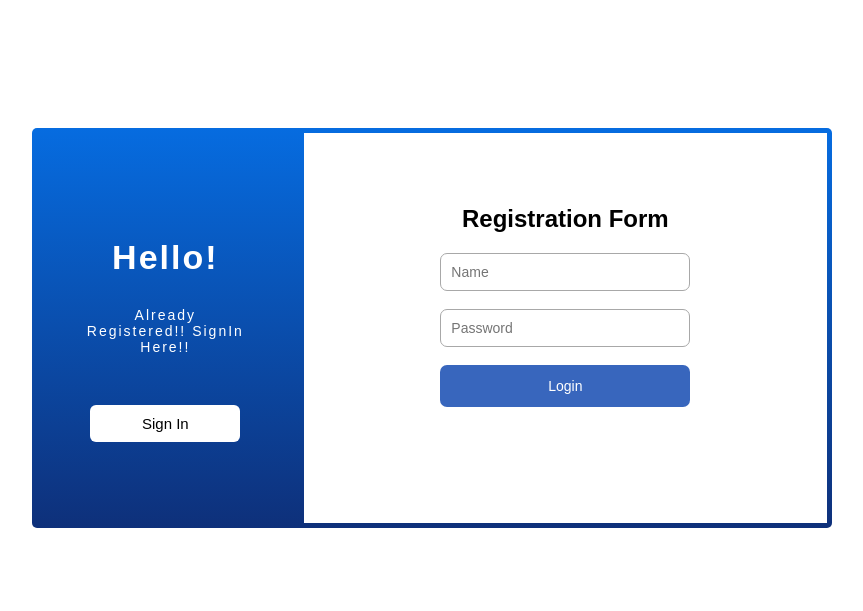
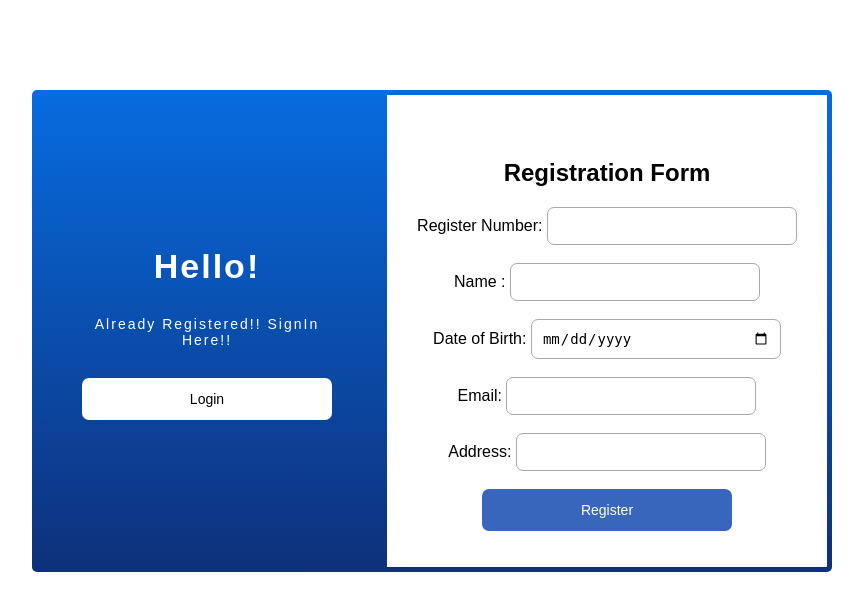
Before and after one commit to Sanju-S-S/ProjectPhp, a PHP site: page /signup.html in a window 1280 px wide. Shown: the top 611 px of the page, without its empty margins (208-1071 px from the left). Run offline with PHP 8.4, Linux system fonts and the light colour scheme.

Commit message:
Login and Signup

```diff
--- a/signup.html
+++ b/signup.html
@@ -7,11 +7,12 @@
         <div class="container">
                             <!--Data or Content-->
             <div class="box-1">
-                <div class="content-holder">
+                <div class="content-holder1">
                     <h2>Hello!</h2>
                     <p>Already Registered!! SignIn Here!!</p>
-                    <button class="button-1" onclick="signin()">Sign In</button>
-                    <button class="button-2" onclick="login()">Login</button>
+                    <form action="login.html">
+                        <input type="submit" class="signup-button" value="Login">
+                    </form>
                 </div>
             </div>
 
@@ -20,11 +21,33 @@
             <div class="box-2">
                 <div class="login-form-container">
                     <h1>Registration Form</h1>
-                    <input type="text" placeholder="Name" class="input-field">
-                    <br><br>
-                    <input type="password" placeholder="Password" class="input-field">
-                    <br><br>
-                    <button class="login-button" type="button">Login</button>
+                        <form name="f1" action = "insert.php" onsubmit = "return validation()" method = "POST">
+                            <table>
+                                <tr>
+                                    <label> Register Number: </label>
+                                    <input type = "text,hidden" id ="registerno" name  = "registerno" class="input-field"/>
+                                </tr> <br><br>
+                                <tr>
+                                    <label> Name : </label>
+                                    <input type = "text,hidden" id ="name" name  = "name" class="input-field"/>
+                                </tr> <br><br>
+                                <tr>
+                                    <label> Date of Birth: </label>
+                                    <input type = "date" id ="dob" name  = "dob" class="input-field"/>
+                                </tr> <br><br>
+                                <tr>
+                                    <label> Email: </label>
+                                    <input type = "text" id ="email" name  = "email" class="input-field"/>
+                                </tr> <br><br>
+                                <tr>
+                                    <label> Address: </label>
+                                    <input type = "text" id ="address" name  = "address" class="input-field"/>
+                                </tr> <br><br>
+                                <p>
+                                    <input type =  "submit" id = "btn" value = "Register" class="login-button" />
+                                </p> <br><br>
+                            </table>
+                        </form>
                 </div>
 
 
--- a/styles.css
+++ b/styles.css
@@ -14,9 +14,21 @@ body{
     background-color: red;
     background: linear-gradient(to bottom, rgb(6, 108, 224),  rgb(14, 48, 122));
     width: 800px;
-    height: 400px;
-    margin: 10% auto;;
+    height: fit-content;
+    margin: 7% auto;;
     border-radius: 5px;
+
+}
+
+.content-holder1
+{
+    text-align: center;
+    color: white;
+    font-size: 14px;
+    font-weight: lighter;
+    letter-spacing: 2px;
+    margin-top: 25%;
+    padding: 50px;
 }
 
 .content-holder
@@ -26,7 +38,7 @@ body{
     font-size: 14px;
     font-weight: lighter;
     letter-spacing: 2px;
-    margin-top: 15%;
+    margin-top: 10%;
     padding: 50px;
 }
 
@@ -52,9 +64,30 @@ body{
     margin: 20px auto;
 }
 
+.content-holder1 h2
+{
+    font-size: 34px;
+    margin: 20px auto;
+}
+
+.content-holder1 p
+{
+    margin: 30px auto;
+}
+
+.content-holder1 button
+{
+    border:none;
+    font-size: 15px;
+    padding: 10px;
+    border-radius: 6px;
+    background-color: white;
+    width: 150px;
+    margin: 20px auto;
+}
+
 .box-2{
     background-color: white;
-
     margin: 5px;
 }
 
@@ -62,6 +95,7 @@ body{
 {
     text-align: center;
     margin-top: 10%;
+    width: auto;
 
 }
 
```
